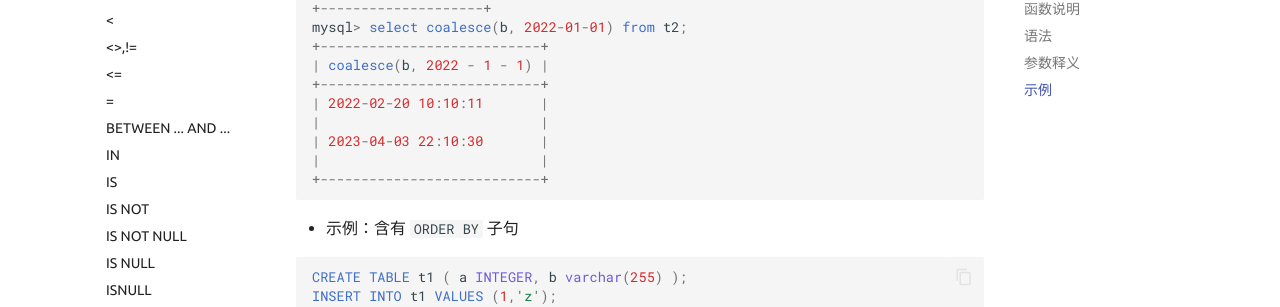
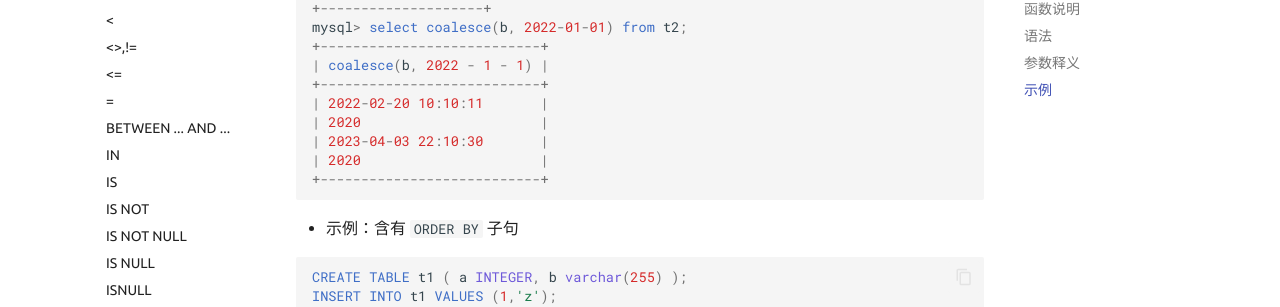
Before and after one commit to yangj1211/moc-docs, an MkDocs documentation site: the page built from docs/MatrixOne-Cloud/Reference/Operators/operators/comparison-functions-and-operators/coalesce.md, in a window 1280 px wide and 900 px high, scrolled down 1519 px. Shown: the part 147-454 px from the top of the window. Built offline with MkDocs 1.6.1 and Material for MkDocs 9.7.7, drawn with Linux system fonts in a browser that asks for light colours; comment, search, counter and statistics services are not loaded; the version menu is left out.

Commit message:
Update coalesce.md
Signed-off-by: yanghaitao5000 <91644845+yanghaitao5000@users.noreply.github.com>

````diff
--- a/docs/MatrixOne-Cloud/Reference/Operators/operators/comparison-functions-and-operators/coalesce.md
+++ b/docs/MatrixOne-Cloud/Reference/Operators/operators/comparison-functions-and-operators/coalesce.md
@@ -73,9 +73,9 @@ mysql> select coalesce(b, 2022-01-01) from t2;
 | coalesce(b, 2022 - 1 - 1) |
 +---------------------------+
 | 2022-02-20 10:10:11       |
-|                           |
+| 2020                      |
 | 2023-04-03 22:10:30       |
-|                           |
+| 2020                      |
 +---------------------------+
 ```
 
````
